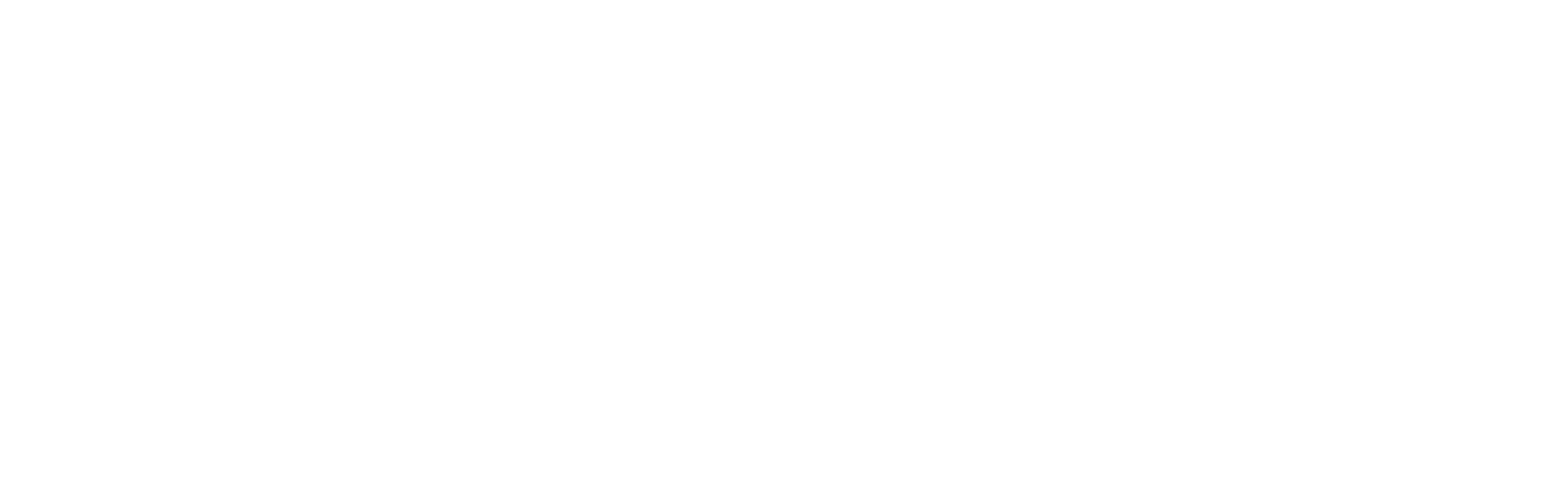
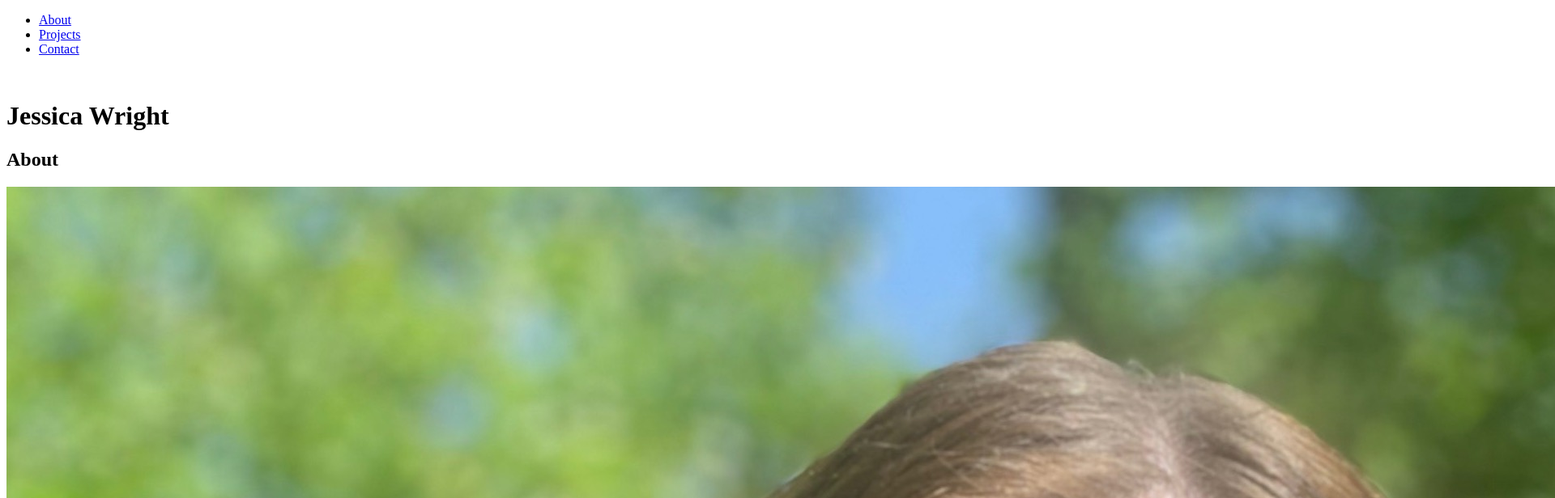
Before and after one commit to jessicalauren822/Portfolio, a plain HTML site: page index.html in a window 1280 px wide. Shown: the top 616 px of the page at 81% size, 1920 px wide, since content can reach past the window. Drawn offline with Linux system fonts and the light colour scheme.

Commit message:
About section information added

```diff
--- a/index.html
+++ b/index.html
@@ -6,11 +6,40 @@
     <link rel="stylesheet" href="./assets/css/style.css" />
     <meta charset="UTF-8" />
     <title>Jessica Wright</title>
-
 </head>
 
 <body>
 
+<header>
+    <nav>
+        <ul>
+            <li>
+                <a href="#about">About</a>
+            </li>
+            <li>
+                <a href="#Projects">Projects</a>
+            </li>
+            <li>
+                <a href="Contact">Contact</a>
+            </li>
+        </ul>
+    </nav>
+
+    <br />
+
+    <h1>Jessica Wright</h1>
+</header>
+
+<section class="About" id="About">
+    <h2>About</h2>
+    <div class="headshot">
+        <img src="./assets/images/headshot.jpeg" alt="a headshot of Jessica Wright" />
+    </div>
+    <div class="description">
+        <p>Lorem ipsum dolor sit amet, consectetur adipisicing elit. Error dicta, iure cupiditate eius necessitatibus, ducimus, nobis eum suscipit ipsa accusamus adipisci a? Est atque animi, molestiae odit facilis maxime dignissimos.</p>
+    </div>
+    </section>
+
 </body>
 
 </html>
```
Also changed, not shown: assets/images/headshot.jpeg (added).
